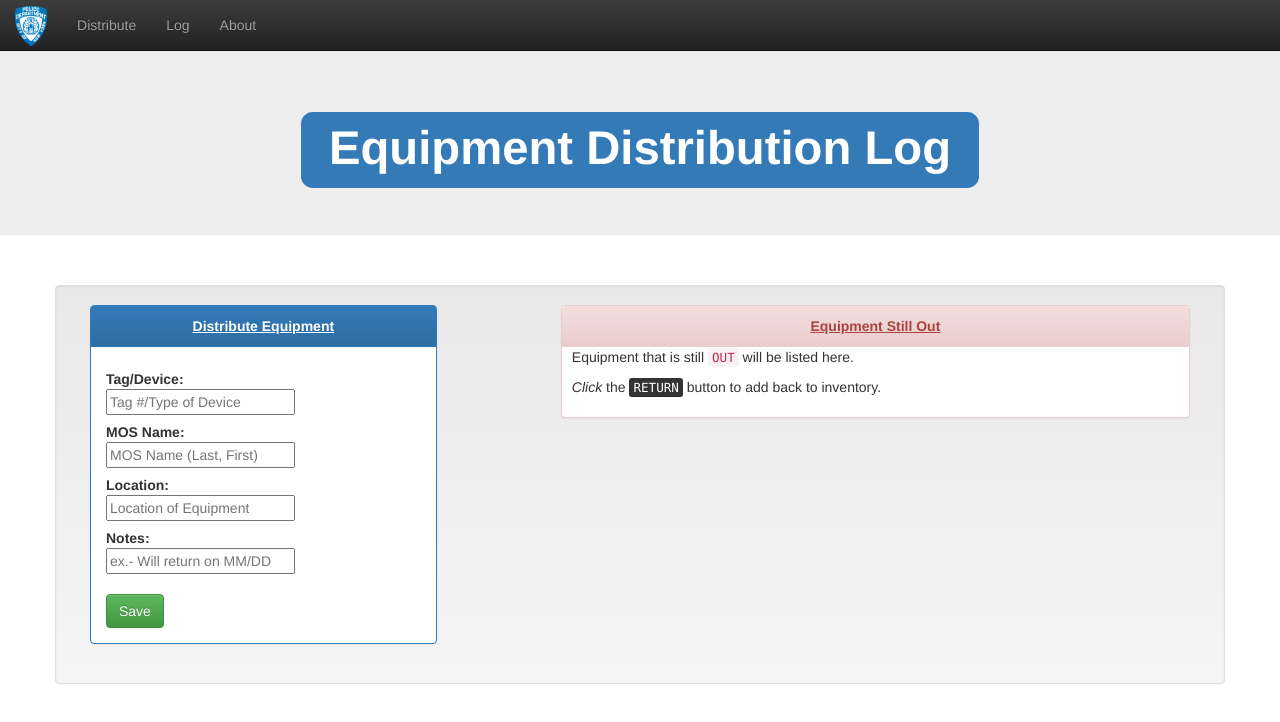
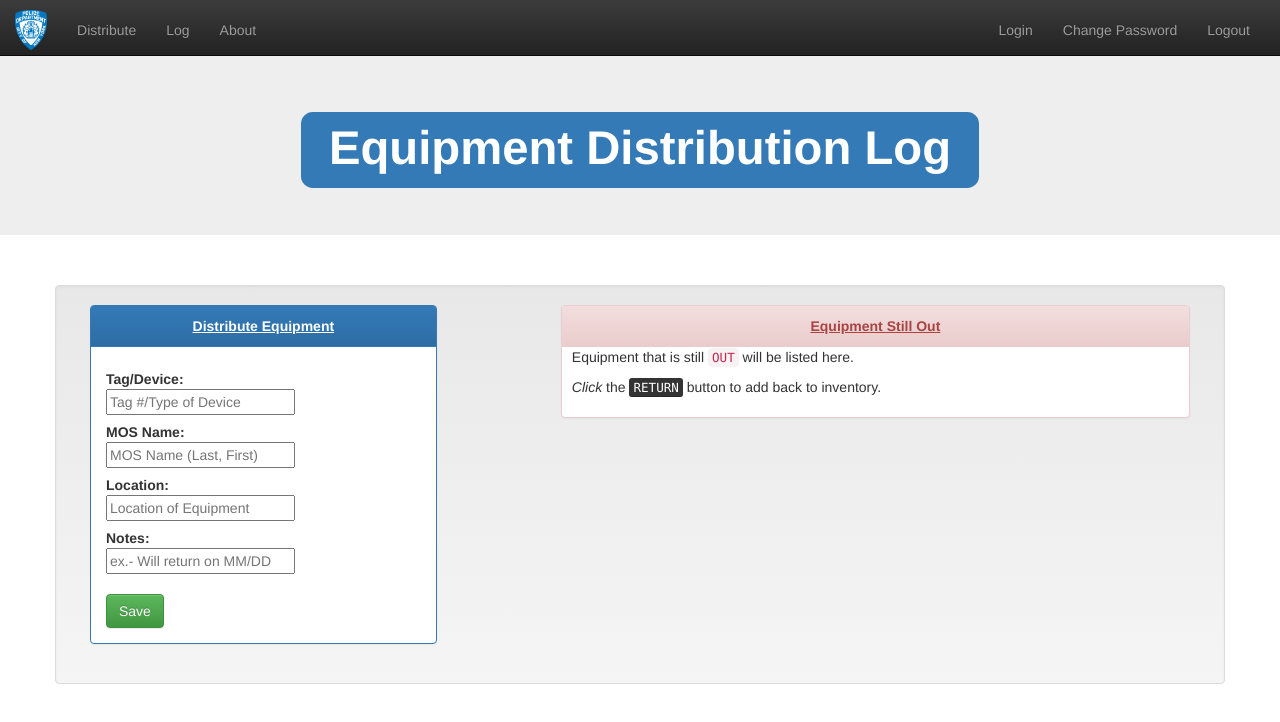
Before and after one commit to PATechSupport/EquipmentTracking, a plain HTML site: page index.html in a window 1280 px wide. Drawn offline with nearby package versions, Linux system fonts and the light colour scheme; a script that the page names is missing.

Commit message:
Navbar completed

```diff
--- a/index.html
+++ b/index.html
@@ -20,11 +20,23 @@
 <body>
 
     <nav class="navbar navbar-inverse navbar-fixed-top">
+        <div class="navbar-header">
+            <div id="PDLogo">
+                <img src="images/NYPD1Logo.png">
+
+                <button type="button" class="navbar-toggle collapsed" data-toggle="collapse" data-target="#collapsableNav" aria-expanded="false">
+                    <span class="sr-only">Toggle navigation</span>
+                    <span class="icon-bar"></span>
+                    <span class="icon-bar"></span>
+                    <span class="icon-bar"></span>
+                </button>
+            </div>
+        </div>
+
+        <div id="collapsableNav">
+            <nav class="nav navbar-nav navbar-inverse navbar-left">
+
                 <ul class="nav navbar-nav">
-            <li id="PDLogo">
-                <a href="#"><img src="images/NYPD1Logo.png">
-                </a>
-            </li>
                     <li><a id="distribute" href="#">Distribute</a>
                     </li>
                     <li><a id="log" href="#">Log</a>
@@ -32,6 +44,24 @@
                     <li><a href="#">About</a>
                     </li>
                 </ul>
+
+            </nav>
+
+            <nav class="nav navbar-nav navbar-inverse navbar-right">
+
+                <ul class="nav navbar-nav">
+                    <li><a href="#">Login</a>
+                    </li>
+                    <li><a href="#">Change Password</a>
+                    </li>
+                    <li><a href="#">Logout</a>
+                    </li>
+                </ul>
+
+            </nav>
+
+        </div>
+
     </nav>
 
     <br>
--- a/styles/style.css
+++ b/styles/style.css
@@ -1,8 +1,12 @@
 #PDLogo img {
     height: 40px;
     width: auto;
-    margin-top: -15px;
-    margin-bottom: -15px;
+    margin-top: 10px;
+    margin-left: 15px;
+}
+
+#collapsableNav li {
+    margin-top: 5px;
 }
 
 .overdue {
@@ -19,3 +23,11 @@
 #eqInstructions p {
     margin-left: 10px;
 }
+
+.navbar-right {
+    margin-right: 15px;
+}
+
+.navbar ul {
+    margin-left: 15px;
+}
```
Lines whose indentation alone changed are shown as unchanged.
